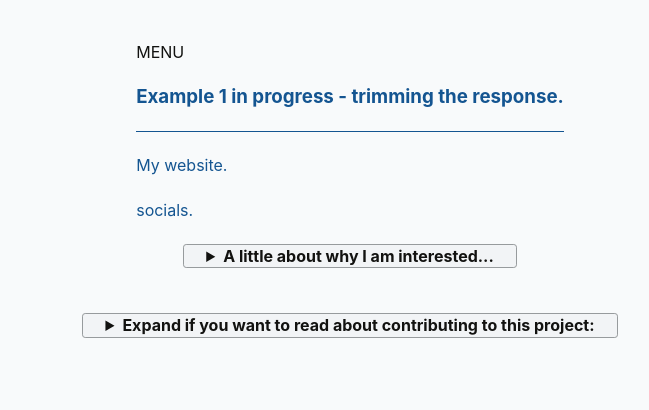
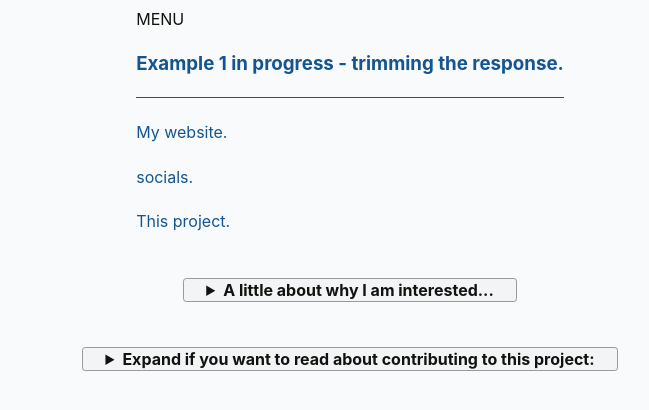
Before and after one commit to airbr/hypermedia, a website: page index.html in a window 1280 px wide. Shown: the part 328-738 px from the top of the page, without its empty margins (290-939 px from the left). Drawn offline with Linux system fonts and the light colour scheme.

Commit message:
Update, add README

```diff
--- a/index.html
+++ b/index.html
@@ -35,7 +35,10 @@
         </div>
         <hr>
         <a href="https://morganwebdev.com"><p>My website.</p></a>
-        <a rel="me" href="https://subdued.social/@morganm">socials.</a>
+
+        <a rel="me" href="https://subdued.social/@morganm"><p>socials.</p></a>
+
+        <a href="https://github.com/airbr/hypermedia"><p>This project.</p></a>
     </nav>
 
     <details id="details">
```
Also changed, not shown: README.md (added).
